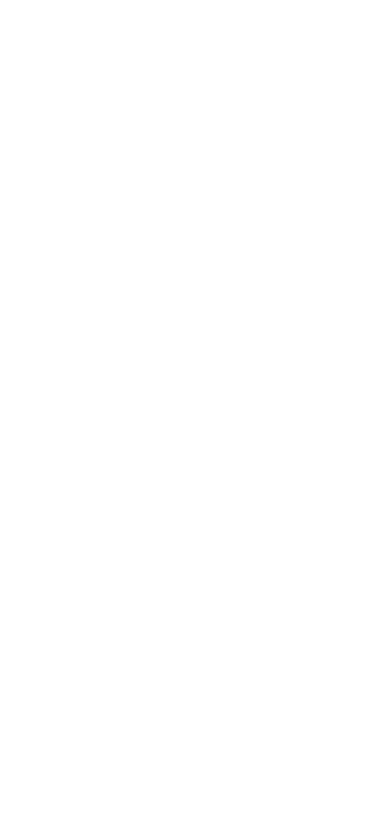
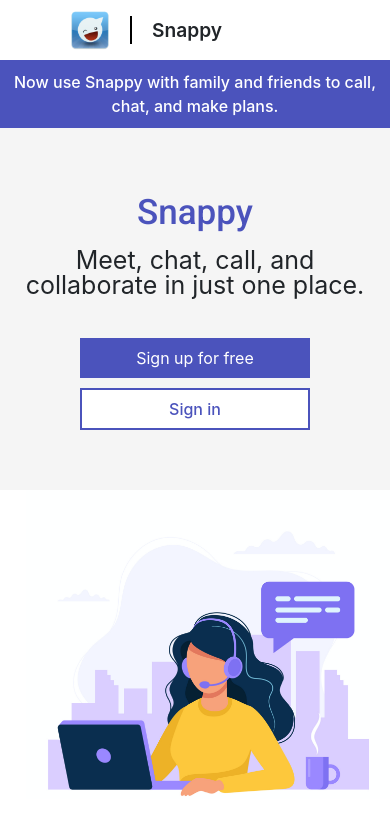
Before and after one commit to Musa17/Snappy, a React (Create React App) app in the folder client/: page /home in a window 390 px wide. Shown: the top 834 px of the page. Built offline with nearby package versions, Linux system fonts and the light colour scheme.

Commit message:
Adding Home component

```diff
--- a/client/src/App.js
+++ b/client/src/App.js
@@ -7,11 +7,13 @@
 } from "react";
 import {
   BrowserRouter,
+  Redirect,
   Route,
   Switch,
   useHistory,
 } from "react-router-dom";
 
+import Home from "./components/Home/Home";
 import Signup from "./components/Authentication/Signup/Signup";
 import Login from "./components/Authentication/Login/Login";
 import { initialState, reducer } from "./reducer/userReducer";
@@ -58,6 +60,12 @@
             <Login />
           </Route>
         )}
+        {!state && !user && (
+          <Route path="/home">
+            <Home />
+          </Route>
+        )}
+        {!state && !user && <Redirect to="/home" exact />}
       </Switch>
     </React.Fragment>
   );
--- /dev/null
+++ b/client/src/components/Home/Home.css
@@ -0,0 +1,123 @@
+.Home {
+  min-height: 100vh;
+}
+.NavHome {
+  width: 100%;
+  display: flex;
+  padding: 10px 70px;
+  font-size: 1.2rem;
+  align-items: center;
+}
+.SnappyLogo {
+  height: 40px;
+  width: 40px;
+}
+.teamsHeadingHome {
+  padding-left: 20px;
+  font-weight: 600;
+  margin-left: 20px;
+  border-left: 2px solid #000;
+}
+.lineMs {
+  background-color: #4b53bc;
+  color: #fff;
+  padding: 10px;
+  text-align: center;
+  font-weight: 500;
+}
+.homePgRow {
+  display: flex;
+  background-color: #f5f5f5;
+  width: 100%;
+  height: 100%;
+  align-items: center;
+}
+.homePgCol {
+  width: 50%;
+}
+.homeImg {
+  width: 100%;
+}
+.colLeft {
+  padding: 60px 110px 50px 100px;
+}
+.homePgMSHeading {
+  font-size: 48px;
+  font-family: "Roboto", sans-serif;
+  color: #4b53bc;
+  font-weight: 500;
+  line-height: 50px;
+  padding-bottom: 10px;
+}
+.desc {
+  font-size: 35px;
+  /* font-weight: 500; */
+  /* color: #4b53bc; */
+  /* font-weight: 500; */
+  line-height: 40px;
+}
+.signupHome {
+  background-color: #4b53bc;
+  border: 1px solid #4b53bc;
+  /* width: fit-content; */
+  color: #fff;
+  padding: 7px 0px;
+  width: 230px;
+  text-align: center;
+  margin: 40px 0 10px;
+  cursor: pointer;
+}
+.signinHome {
+  border: 2px solid #4b53bc;
+  background: #fff;
+  width: 230px;
+  padding: 7px 0px;
+  text-align: center;
+  margin: 10px 0 10px;
+  font-weight: 500;
+  color: #4b53bc;
+  cursor: pointer;
+}
+.signupHome:hover,
+.signinHome:hover {
+  box-shadow: 0 4px 8px 0 rgba(0, 0, 0, 0.2);
+}
+
+@media only screen and (max-width: 939px) {
+  .homePgMSHeading {
+    font-size: 40px;
+  }
+  .desc {
+    font-size: 25px;
+    line-height: 30px;
+  }
+  .colLeft {
+    padding: 60px 60px 50px 50px;
+  }
+}
+@media only screen and (max-width: 700px) {
+  .homePgMSHeading {
+    font-size: 35px;
+  }
+  .desc {
+    font-size: 25px;
+    line-height: 25px;
+  }
+  .homePgRow {
+    flex-direction: column;
+    text-align: center;
+  }
+  .homePgCol {
+    width: 100%;
+  }
+  .signinHome,
+  .signupHome {
+    margin: 10px auto;
+  }
+  .signupHome {
+    margin-top: 40px;
+  }
+  .colLeft {
+    padding: 60px 10px 50px 10px;
+  }
+}
--- /dev/null
+++ b/client/src/components/Home/Home.js
@@ -0,0 +1,43 @@
+import React from "react";
+import "./Home.css";
+import SnappyLogo from "../../assets/images/SnappyLogo.png";
+import HomeImg from "../../assets/images/Home/Home.png";
+import { useHistory } from "react-router-dom";
+
+// Home page of the site
+const Home = (props) => {
+  const history = useHistory();
+  return (
+    <div className="Home">
+      <div className="NavHome">
+        {" "}
+        <img className="SnappyLogo" src={SnappyLogo} alt="logo" />{" "}
+        <div className="teamsHeadingHome">Snappy</div>
+      </div>
+      <div className="lineMs">
+        Now use Snappy with family and friends to call, chat, and make plans.
+      </div>
+      <div className="homePgRow">
+        <div className="homePgCol colLeft">
+          <div className="homePgMSHeading">Snappy</div>
+          <div className="desc">
+            Meet, chat, call, and collaborate in just one place.
+          </div>
+          <div>
+            <div className="signupHome" onClick={() => history.push("/signup")}>
+              Sign up for free
+            </div>
+            <div className="signinHome" onClick={() => history.push("/login")}>
+              Sign in
+            </div>
+          </div>
+        </div>
+        <div className="homePgCol">
+          <img src={HomeImg} alt="home" className="homeImg" />
+        </div>
+      </div>
+    </div>
+  );
+};
+
+export default Home;
```
Also changed, not shown: client/src/assets/images/Home/Home.png (added).
